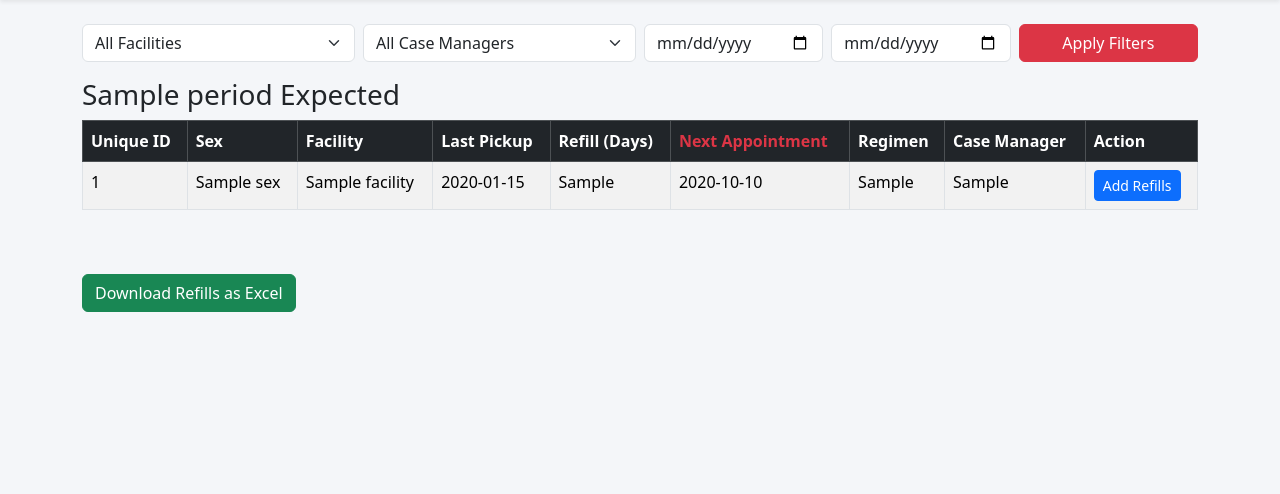
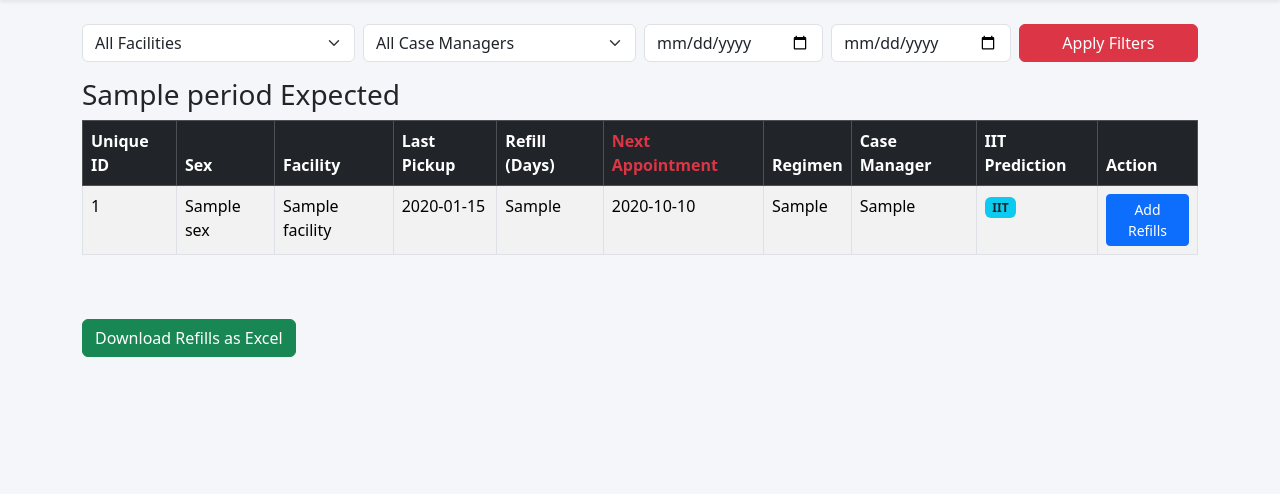
Before and after one commit to sparklweb1988/TreatmentTracker, a Django app: template templates/refill_list.html in a window 1280 px wide. Shown: the part 56-550 px from the top of the page. Run offline with Django 5.2, Linux system fonts and the light colour scheme; data comes from the database, SQL or seed files in the repository; the template is opened without the code that fills it: values that come from a table or form of the project are taken from there, most other values are stand-ins (such as "Sample title", 1, 10 or a date in 2020).

Commit message:
Update refill_list.html

```diff
--- a/templates/refill_list.html
+++ b/templates/refill_list.html
@@ -3,7 +3,7 @@
 {% block content %}
 <style>
   .overdue { background-color: #f8d7da !important; }
-  .iit-approaching { background-color: #fff3cd !important; } /* yellow */
+  .iit-approaching { background-color: #fff3cd !important; }
   .cards-container { display: flex; flex-direction: column; gap: 1rem; }
   .refill-card { padding: 1rem; }
   .refill-card small { display: block; margin-bottom: 0.5rem; }
@@ -34,12 +34,10 @@
   </div>
 
   <div class="col-12 col-md-2">
-    <!-- Start Date Filter -->
     <input type="date" name="start_date" value="{{ selected_start_date }}" class="form-control">
   </div>
 
   <div class="col-12 col-md-2">
-    <!-- End Date Filter -->
     <input type="date" name="end_date" value="{{ selected_end_date }}" class="form-control">
   </div>
 
@@ -56,12 +54,31 @@
       <h5>{{ period.name }} Expected ({{ period.page_obj.paginator.count }})</h5>
       {% for refill in period.page_obj %}
       <small class="
-        {% if refill.next_appointment and refill.next_appointment < today %}overdue{% elif refill.expected_iit_date and refill.expected_iit_date <= today|add:'7' %}iit-approaching{% endif %}">
+        {% if refill.next_appointment and refill.next_appointment < today %}overdue{% elif refill.next_appointment and refill.next_appointment <= today|add:'7' %}iit-approaching{% endif %}">
+
         {{ refill.unique_id }} | {{ refill.facility.name }}<br>
         Next: {{ refill.next_appointment|date:"Y-m-d" }} | Regimen: {{ refill.current_regimen }}<br>
         Case Manager: {{ refill.case_manager }}<br>
+
+        <!-- 🔥 IIT Prediction -->
+        IIT Prediction:
+        {% if refill.next_appointment and refill.next_appointment >= today %}
+            <span class="badge bg-success">0</span>
+        {% else %}
+            {% if refill.days_missed >= 28 %}
+                <span class="badge bg-dark">IIT</span>
+            {% else %}
+                <span class="badge bg-info text-dark">
+                    {{ refill.iit_status }}
+                </span>
+            {% endif %}
+        {% endif %}
+        <br>
+
         Action:
-        {% if refill.missed_appointment %}<span class="badge bg-danger">Missed Appointment</span><br>{% endif %}
+        {% if refill.missed_appointment %}
+          <span class="badge bg-danger">Missed Appointment</span><br>
+        {% endif %}
         <a href="{% url 'refill_add_with_id' unique_id=refill.unique_id %}" class="btn btn-primary btn-sm">Add Refills</a>
       </small>
       <hr>
@@ -88,6 +105,7 @@
         <th class="text-danger">Next Appointment</th>
         <th>Regimen</th>
         <th>Case Manager</th>
+        <th>IIT Prediction</th> <!-- 🔥 NEW COLUMN -->
         <th>Action</th>
       </tr>
     </thead>
@@ -95,6 +113,7 @@
       {% for refill in period.page_obj %}
       <tr class="
         {% if refill.next_appointment and refill.next_appointment < today %}overdue{% elif refill.next_appointment and refill.next_appointment <= today|add:'7' %}iit-approaching{% endif %}">
+
         <td>{{ refill.unique_id }}</td>
         <td>{{ refill.sex }}</td>
         <td>{{ refill.facility.name }}</td>
@@ -103,14 +122,32 @@
         <td>{{ refill.next_appointment|date:"Y-m-d" }}</td>
         <td>{{ refill.current_regimen }}</td>
         <td>{{ refill.case_manager }}</td>
+
+        <!-- 🔥 IIT Prediction Column -->
         <td>
-          {% if refill.missed_appointment %}<span class="badge bg-danger">Missed Appointment</span><br>{% endif %}
+          {% if refill.next_appointment and refill.next_appointment >= today %}
+              <span class="badge bg-success">0</span>
+          {% else %}
+              {% if refill.days_missed >= 28 %}
+                  <span class="badge bg-dark">IIT</span>
+              {% else %}
+                  <span class="badge bg-info text-dark">
+                      {{ refill.iit_status }}
+                  </span>
+              {% endif %}
+          {% endif %}
+        </td>
+
+        <td>
+          {% if refill.missed_appointment %}
+            <span class="badge bg-danger">Missed Appointment</span><br>
+          {% endif %}
           <a href="{% url 'refill_add_with_id' unique_id=refill.unique_id %}" class="btn btn-primary btn-sm">Add Refills</a>
         </td>
       </tr>
       {% empty %}
       <tr>
-        <td colspan="9" class="text-center">No {{ period.name|lower }} expected refills</td>
+        <td colspan="10" class="text-center">No {{ period.name|lower }} expected refills</td>
       </tr>
       {% endfor %}
     </tbody>
```
